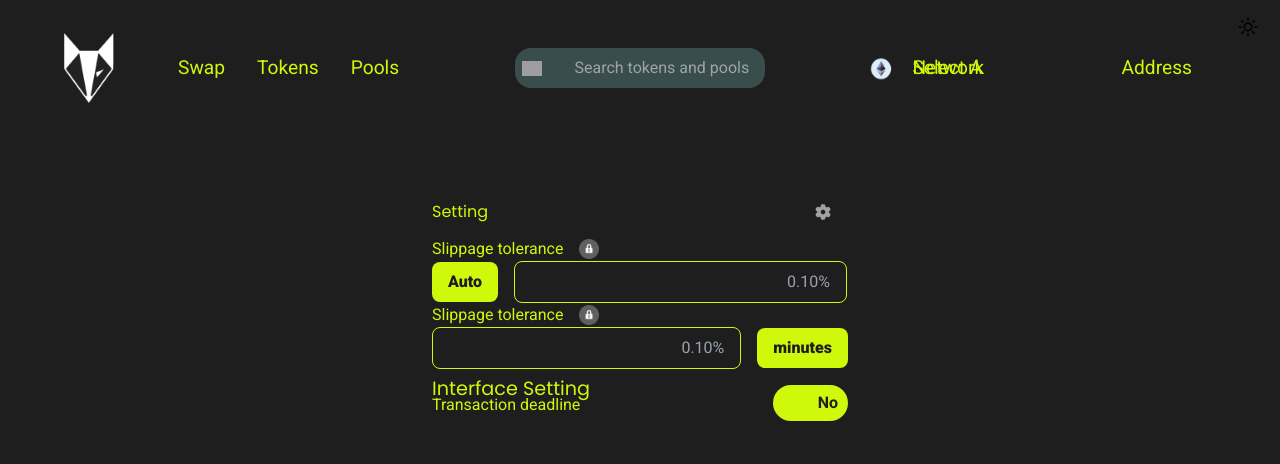
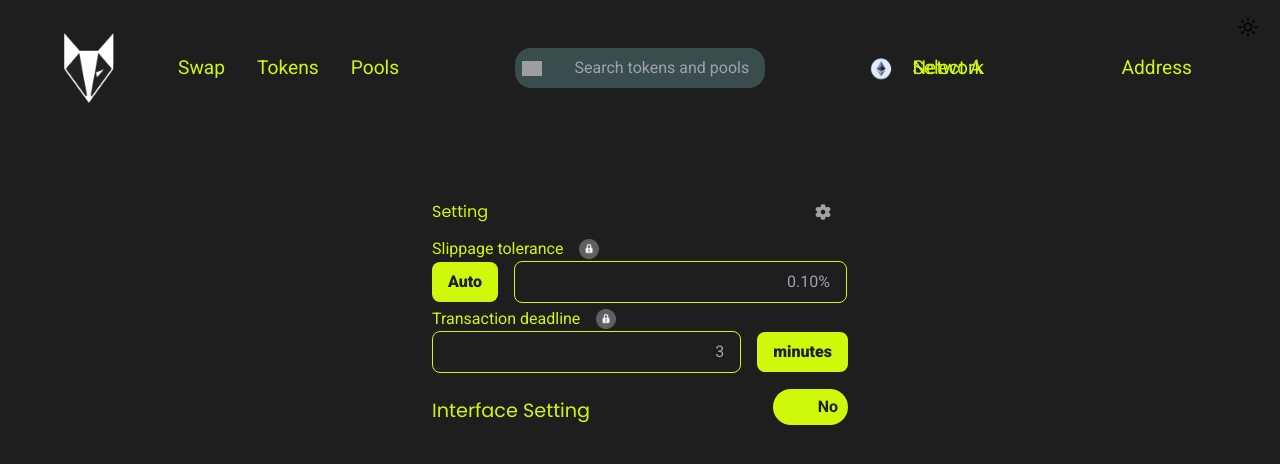
Before and after one commit to t9fiction/Tumble-Swap, a Next.js app: page / in a window 1280 px wide. Both pictures are taken after a click on the picture 839 px from the left and 273 px from the top of the page. Shown: the top 464 px of the page. Built offline with nearby package versions, Linux system fonts and the light colour scheme; grey boxes are pictures that could not be loaded.

Commit message:
frontend complete

```diff
--- a/src/components/Hero/Hero.tsx
+++ b/src/components/Hero/Hero.tsx
@@ -35,23 +35,25 @@ const Hero: React.FC<HeroProps> = ({ accounts, tokenData }) => {
             <Image src={images.close} alt='close' width={50} height={50} onClick={() => setOpenSetting(true)} />
           </div>
         </div>
+
         <div className={styles.HeroSection_box_input}>
 
           <input type="text" placeholder='0' />
           <button onClick={() => setOpenToken(true)}>
-            <Image src={tokenOne.image || images.etherlogo} alt='ether' width={20} height={20} />
+            <Image src={tokenOne.image || images.ether} alt='ether' width={20} height={20} />
             {tokenOne.name || 'ETH'}
             <small>
               9474
             </small>
           </button>
         </div>
+
         <div className={styles.HeroSection_box_input}>
 
           <input type="text" placeholder='0' />
           <button onClick={() => setOpenTokenTwo(true)}>
-            <Image src={tokenTwo.image || images.etherlogo} alt='ether' width={20} height={20} />
-            {tokenTwo.name || 'ETH'}
+            <Image src={tokenTwo.image || images.ether} alt='ether' width={20} height={20} />
+            {tokenTwo.name || 'UNI'}
             <small>
               9474
             </small>
--- a/src/components/Token/Token.tsx
+++ b/src/components/Token/Token.tsx
@@ -28,23 +28,23 @@ const Token: React.FC<TokenProps> = ({ setOpenSetting }) => {
           <input type="text" name="" id="" placeholder='0.10%' />
         </div>
 
-        <p className={style.Token_box_para}>
-          Slippage tolerance {''}
+        <p className={`${style.Token_box_para} pt-1`}>
+          Transaction deadline {''}
           <Image src={images.lock} alt='img' width={20} height={20} />
         </p>
 
         <div className={style.Token_box_input}>
-          <input type="text" name="" id="" placeholder='0.10%' />
+          <input type="text" name="" id="" placeholder='3' />
           <button>minutes</button>
         </div>
         <div className='flex flex-row items-center justify-between py-2'>
           <div className='flex flex-col'>
-            <h2 className='pb-1'>Interface Setting</h2>
-            <div className={style.Token_box_toggle}>
+            <h2 className='pb-2 mt-4'>Interface Setting</h2>
+            {/* <div className={style.Token_box_toggle}>
               <p className={style.Token_box_para}>
                 Transaction deadline
               </p>
-            </div>
+            </div> */}
           </div>
           <Toggle label={"No"} />
         </div>
```
